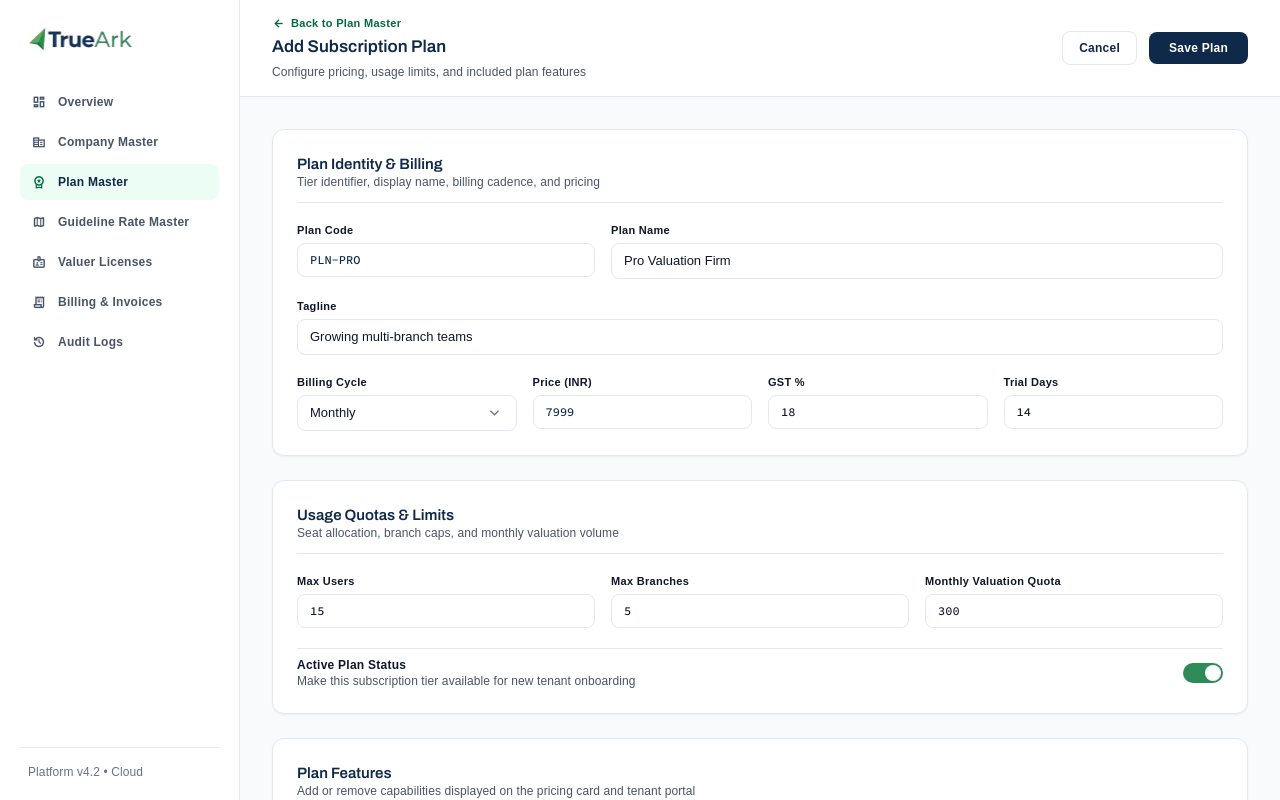
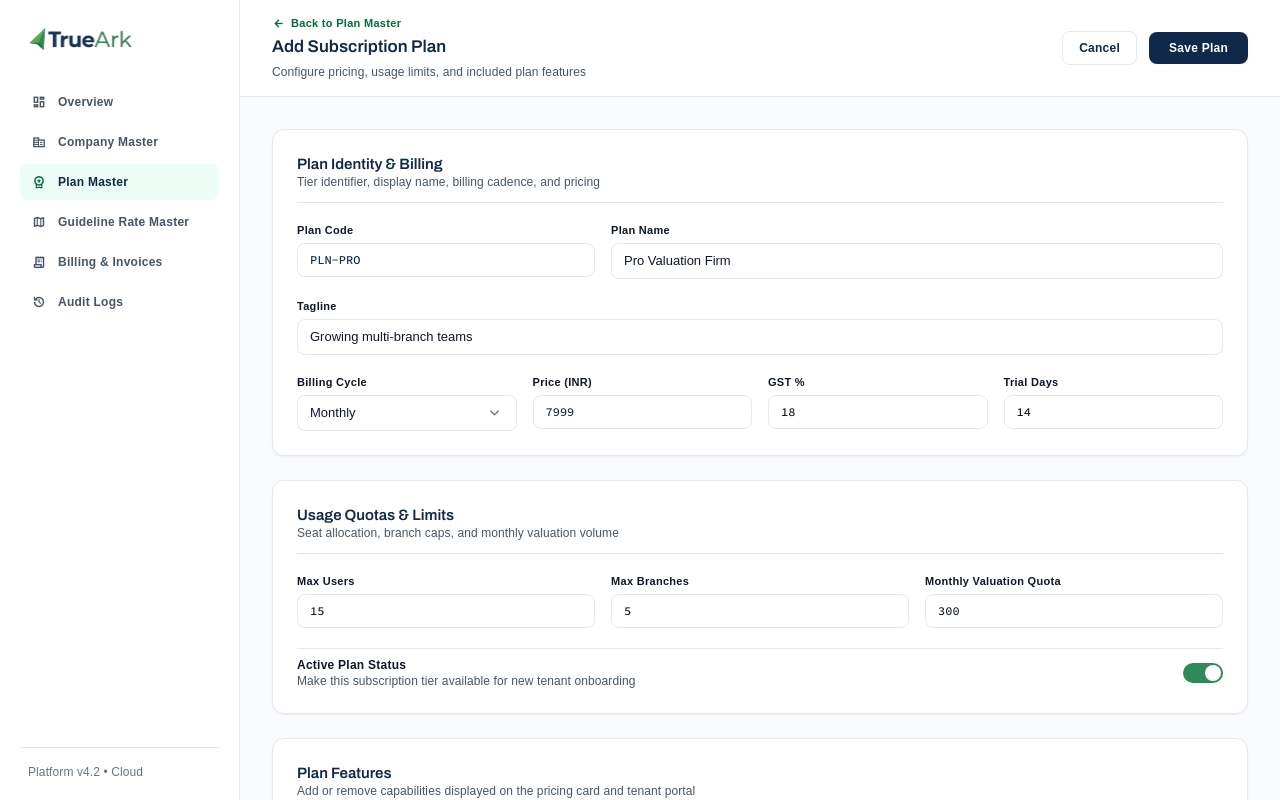
Before and after one commit to sanjaygac/True-ark-project, a React (Vite) app in the folder frontend/: page /saas-admin/plan-master/add in a window 1280 px wide. Built offline with nearby package versions, Linux system fonts and the light colour scheme; a web font is replaced by a local one.

Commit message:
Remove Valuer Licenses menu item from SaaS Admin sidebar

```diff
--- a/frontend/src/components/saas-admin/SaasAdminSidebar.jsx
+++ b/frontend/src/components/saas-admin/SaasAdminSidebar.jsx
@@ -6,7 +6,6 @@ const navItems = [
   { label: 'Company Master', icon: 'corporate_fare', to: '/saas-admin/company-master' },
   { label: 'Plan Master', icon: 'workspace_premium', to: '/saas-admin/plan-master' },
   { label: 'Guideline Rate Master', icon: 'map', to: '/saas-admin/rates' },
-  { label: 'Valuer Licenses', icon: 'badge', to: '/saas-admin/licenses' },
   { label: 'Billing & Invoices', icon: 'receipt_long', to: '/saas-admin/billing' },
   { label: 'Audit Logs', icon: 'history', to: '/saas-admin/audit' },
 ];
```
